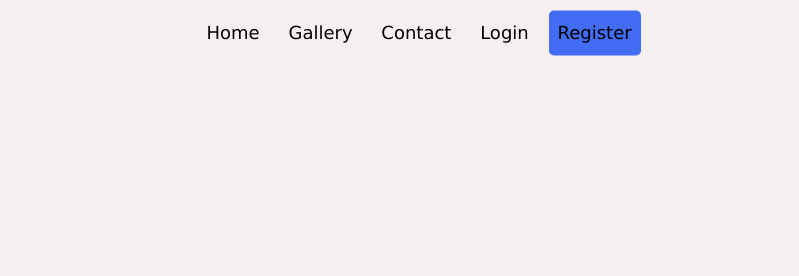
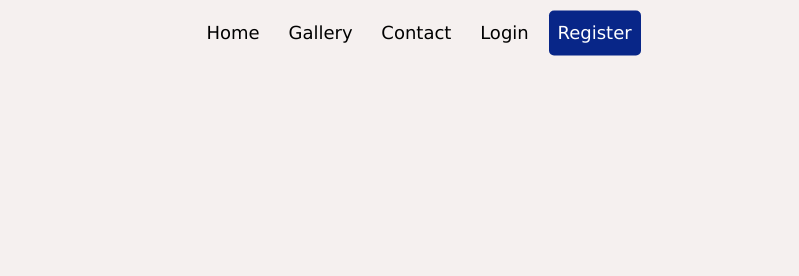
Before and after one commit to nozky/cpnt260-a2, a plain HTML site: page index.html in a window 1280 px wide. Shown: the top 276 px of the page, 481-1280 px from the left. Drawn offline with nearby package versions, Linux system fonts and the light colour scheme; grey boxes are pictures that could not be loaded; files whose address does not match are found by name; a web font is replaced by a local one.

Commit message:
fix contrast issue

```diff
--- a/css/global.css
+++ b/css/global.css
@@ -5,7 +5,7 @@
 /* variables */
 /* I could do better next time :) dirty code! :( */
 :root{
-  --btn-special: rgb(66, 108, 243);
+  --btn-special: rgb(8, 38, 136);
   --highligth:rgb(143, 143, 143);
 
   --btn-faded-color:  rgb(216, 214, 214);
--- a/css/mobile.css
+++ b/css/mobile.css
@@ -74,6 +74,11 @@ body{
 .navbar-main .menu li:nth-child(5){
   background-color: var(--btn-special);
 }
+
+.navbar-main .menu li:nth-child(5) a{
+  color: rgb(255, 255, 255);
+}
+
 .navbar-main .menu li a{
   text-decoration: none;
 }
--- a/index.html
+++ b/index.html
@@ -135,9 +135,9 @@
   </section>
 
   <section class="social-media">
+    <div><a href="https://www.facebook.com/norvillie.villaruel/"><i class="fab fa-facebook"></i></a></div>
+    <div><a href="https://www.linkedin.com/in/norvillie-villaruel/"><i class="fab fa-linkedin"></i></a></div>
     <div><a href="https://github.com/nozky"><i class="fab fa-github"></i></a></div>
-    <div><a href="https://www.facebook.com/norvillie.villaruel/"><i class="fab fa-facebook"></i></a></div>
-    <div><a href="#"><i class="fab fa-linkedin"></i></a></div>
   </section>
 
   <footer>
```
